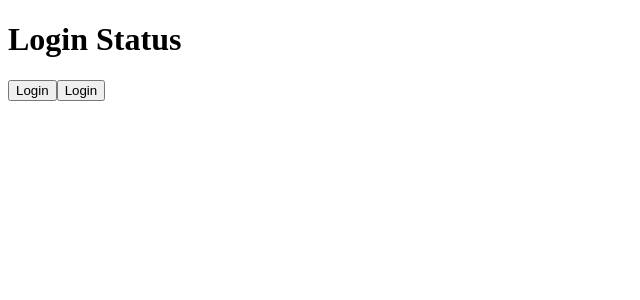
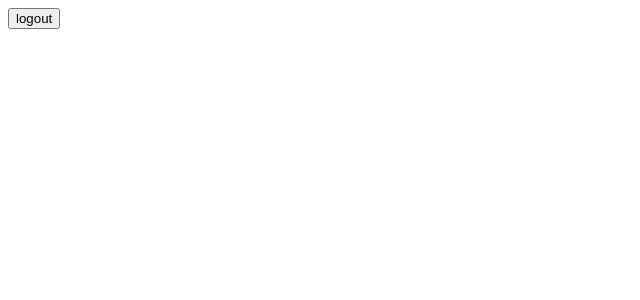
Before and after one commit to masum0191/react-practice-, a React (Vite) app: page / in a window 1280 px wide. Shown: the top 300 px of the page, without its empty margins (0-640 px from the left). Built offline with nearby package versions, Linux system fonts and the light colour scheme.

Commit message:
tennery oparator

```diff
--- a/src/App.jsx
+++ b/src/App.jsx
@@ -1,29 +1,16 @@
 
 
 const App = () => {
-  const status = false;
+  const status = true;
   return (
     <div>
-      <h1>Login Status</h1>
-      {(() => {
-        switch (status) {
-          case true:
-            return <button>Logout</button>;
-          case false:
-            return <button>Login</button>;
-          default:
-            return null;
-        }
-      })()}
 
-      {(() => {
-        if (status) {
-          return <button>Logout</button>;
-        } else {
-          return <button>Login</button>;
-        }
-      })()}
-
+{
+  status?
+<button>logout</button>
+:
+<button>login</button>
+}
     </div>
 
   );
```
